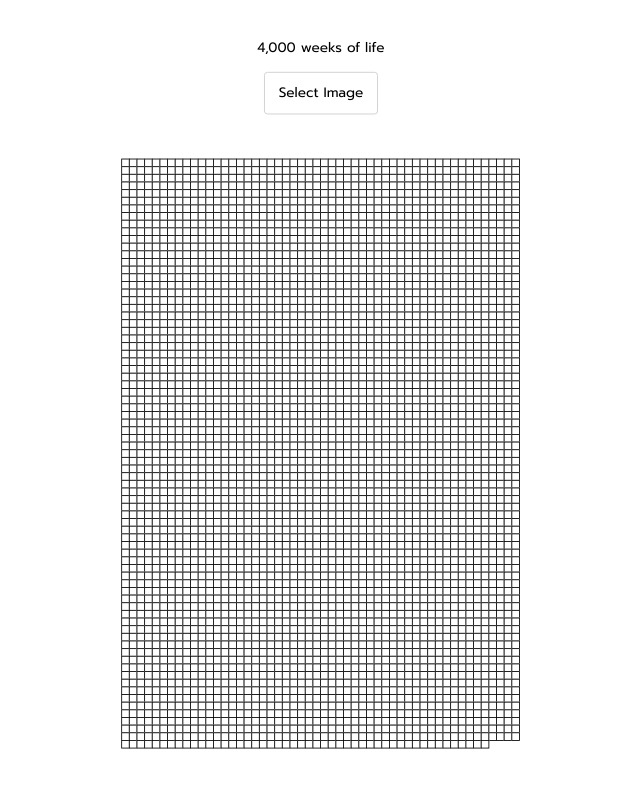
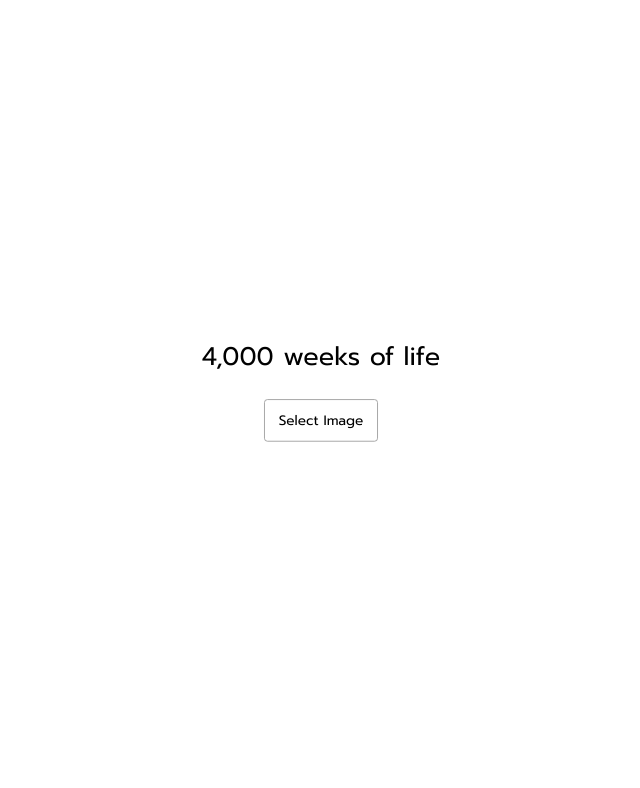
Before and after one commit to bique14/4000-weeks, a Svelte app: page / in a window 1280 px wide. Both pictures are taken after a click on the button "ok". Shown: the top 788 px of the page, without its empty margins (319-959 px from the left). Built offline with nearby package versions, Linux system fonts and the light colour scheme.

Commit message:
fix: styling and refactor

```diff
--- a/src/App.svelte
+++ b/src/App.svelte
@@ -48,7 +48,7 @@
         return {
           color:
             rowIndex * numColumns + columnIndex <
-            (+weeksSinceBirth(dateOfBirth) || 0)
+            (weeksSinceBirth(dateOfBirth) || 0)
               ? colors[rowIndex][columnIndex]
               : { r: 255, g: 255, b: 255 },
         };
@@ -89,36 +89,44 @@
   <Disclaimer on:click={onConsentClick} />
 {:else}
   <div class="wrapper">
-    <h1 style="font-weight: 400">4,000 weeks of life</h1>
-    <div style="display: flex; gap: 2rem; padding: 1rem 0;">
+    <h1 class="text-3xl my-4">4,000 weeks of life</h1>
+    {#if fileName}
+      <span class="italic text-[#999999] text-center whitespace-nowrap"
+        >you can select a new image or change the date of birth.</span
+      >
+    {/if}
+    <div class="flex gap-8 py-4">
       <InputFile on:fileChanged={handleFileChanged} />
-      <InputDate
-        hasBase64Image={base64Image.length}
-        on:dateChanged={handleDateChanged}
-      />
+      <InputDate hasFile={fileName.length} on:dateChanged={handleDateChanged} />
     </div>
 
     <div style="min-width: 21px; min-height: 21px">
       {#if fileName}
         <span
-          style="display: block; max-width: 400px; overflow: hidden; text-overflow: ellipsis; white-space: nowrap"
+          class="block max-w-[400px] overflow-hidden text-ellipsis whitespace-nowrap"
           in:fade>file name : {fileName}</span
         >
       {/if}
     </div>
-    <div style="margin: 1rem 0;">
+
+    {#if fileName}
+      <div in:fade style="margin: 1rem 0;">
         {#each grid as row, rowIndex (row)}
           <div class="row" data-row={rowIndex}>
-          {#each row as color, colIndex (colIndex)}
+            {#each row as { color }, colIndex (colIndex)}
               <div
                 class="cell"
-              style="background-color: rgb({color.color.r},{color.color
-                .g},{color.color.b})"
+                style="background-color: rgb({color.r},{color.g},{color.b})"
                 data-column={colIndex}
               />
             {/each}
           </div>
         {/each}
       </div>
+      <span in:fade
+        >คุณเดินทางมาแล้ว {(weeksSinceBirth(dateOfBirth) || 0).toLocaleString()}
+        สัปดาห์</span
+      >
+    {/if}
   </div>
 {/if}
--- a/src/app.css
+++ b/src/app.css
@@ -34,7 +34,7 @@ body,
   flex-direction: column;
   justify-content: center;
   align-items: center;
-  transform: scale(0.5);
+  transform: scale(0.65);
 }
 
 .row {
@@ -44,27 +44,10 @@ body,
 .cell {
   width: 10px;
   height: 10px;
-  border: 1px solid #000;
+  border: 1px solid #999999;
   display: inline-block;
   margin-top: -1px;
   margin-left: -1px;
-}
-
-input[type="file"] {
-  display: none;
-}
-
-.custom-file-upload {
-  border: 1px solid #ccc;
-  border-radius: 4px;
-  display: inline-block;
-  padding: 0.75rem 1rem;
-  cursor: pointer;
-}
-
-.custom-file-upload:hover {
-  background-color: rgb(167, 205, 90);
-  color: white;
 }
 
 /* sm screen */
@@ -82,69 +65,3 @@ input[type="file"] {
     transform: scale(0.85);
   }
 }
-
-/*
-a {
-  font-weight: 500;
-  color: #646cff;
-  text-decoration: inherit;
-}
-a:hover {
-  color: #535bf2;
-}
-
-body {
-  margin: 0;
-  display: flex;
-  place-items: center;
-  min-width: 320px;
-  min-height: 100vh;
-}
-
-h1 {
-  font-size: 3.2em;
-  line-height: 1.1;
-}
-
-.card {
-  padding: 2em;
-}
-
-#app {
-  max-width: 1280px;
-  margin: 0 auto;
-  padding: 2rem;
-  text-align: center;
-}
-
-button {
-  border-radius: 8px;
-  border: 1px solid transparent;
-  padding: 0.6em 1.2em;
-  font-size: 1em;
-  font-weight: 500;
-  font-family: inherit;
-  background-color: #1a1a1a;
-  cursor: pointer;
-  transition: border-color 0.25s;
-}
-button:hover {
-  border-color: #646cff;
-}
-button:focus,
-button:focus-visible {
-  outline: 4px auto -webkit-focus-ring-color;
-}
-
-@media (prefers-color-scheme: light) {
-  :root {
-    color: #213547;
-    background-color: #ffffff;
-  }
-  a:hover {
-    color: #747bff;
-  }
-  button {
-    background-color: #f9f9f9;
-  }
-} */
--- a/src/components/InputDate.svelte
+++ b/src/components/InputDate.svelte
@@ -3,7 +3,7 @@
   import { createEventDispatcher } from "svelte";
   import { fade } from "svelte/transition";
 
-  export let hasBase64Image: number;
+  export let hasFile: number;
 
   const dispatch = createEventDispatcher();
 
@@ -79,10 +79,10 @@
   }
 </script>
 
-{#if Boolean(hasBase64Image)}
+{#if Boolean(hasFile)}
   <input
     in:fade
-    style="padding: 0.75rem 1rem; font-size: 1.25rem; text-align: center; outline: none"
+    class="px-4 py-3 text-xl text-center outline-none border border-[#ccc] rounded"
     type="text"
     placeholder="DD/MM/YYYY"
     bind:this={inputElement}
--- a/src/components/InputFile.svelte
+++ b/src/components/InputFile.svelte
@@ -1,5 +1,6 @@
 <script lang="ts">
   import { createEventDispatcher } from "svelte";
+  import { cls } from "../utils/cls";
 
   const dispatch = createEventDispatcher();
 
@@ -22,8 +23,14 @@
   };
 </script>
 
-<label class="custom-file-upload">
+<label
+  class={cls(
+    "border border-[#999999] rounded inline-block px-4 py-3 cursor-pointer whitespace-nowrap",
+    "hover:bg-[rgb(167,205,90)] hover:border-[rgb(167,205,90)] hover:text-white"
+  )}
+>
   <input
+    class="hidden"
     type="file"
     accept="image/png, image/jpg"
     on:change={_handleFileChanged}
```
Also changed, not shown: 1 other file (tests, documents, lock files or other folders). Lines whose indentation alone changed are shown as unchanged.
